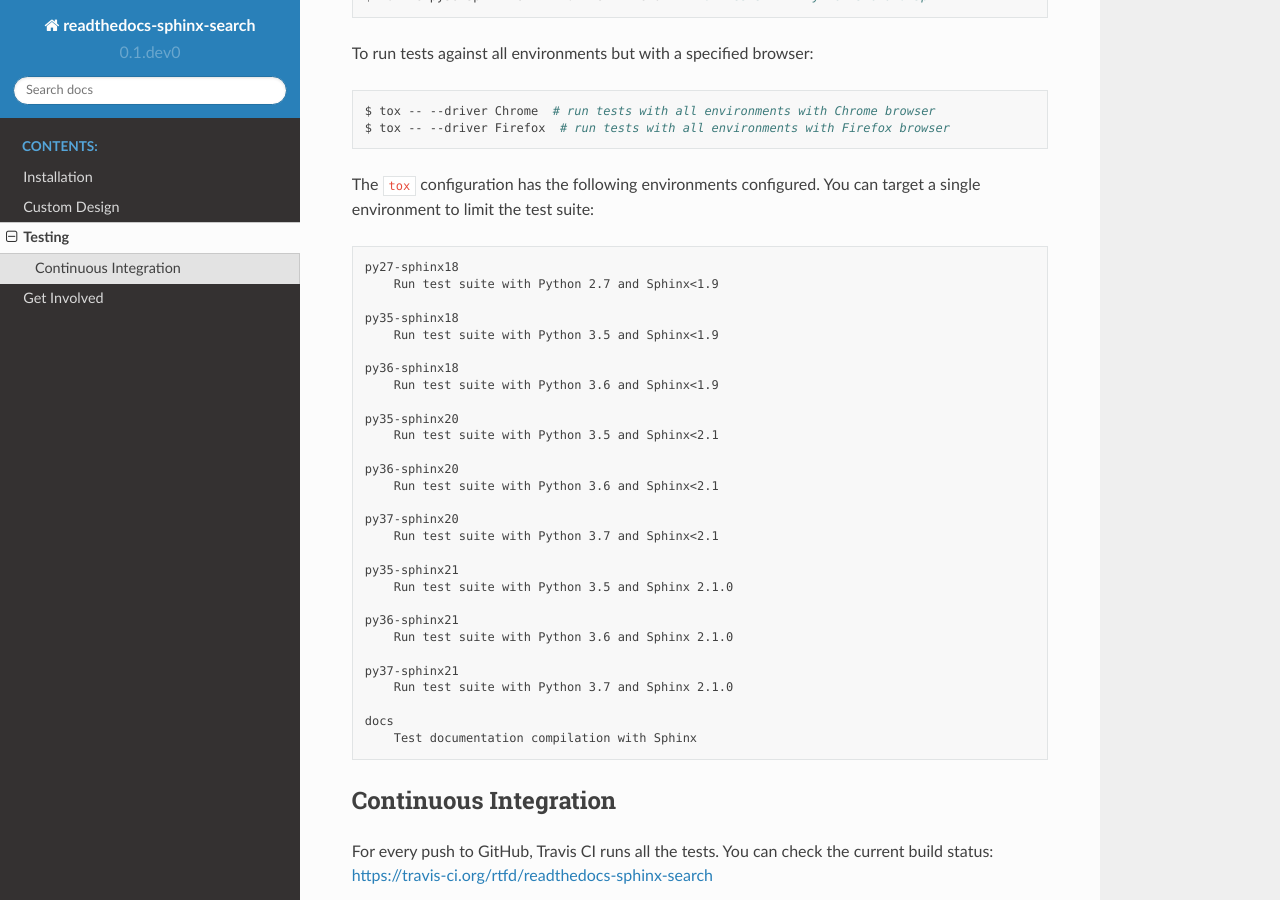
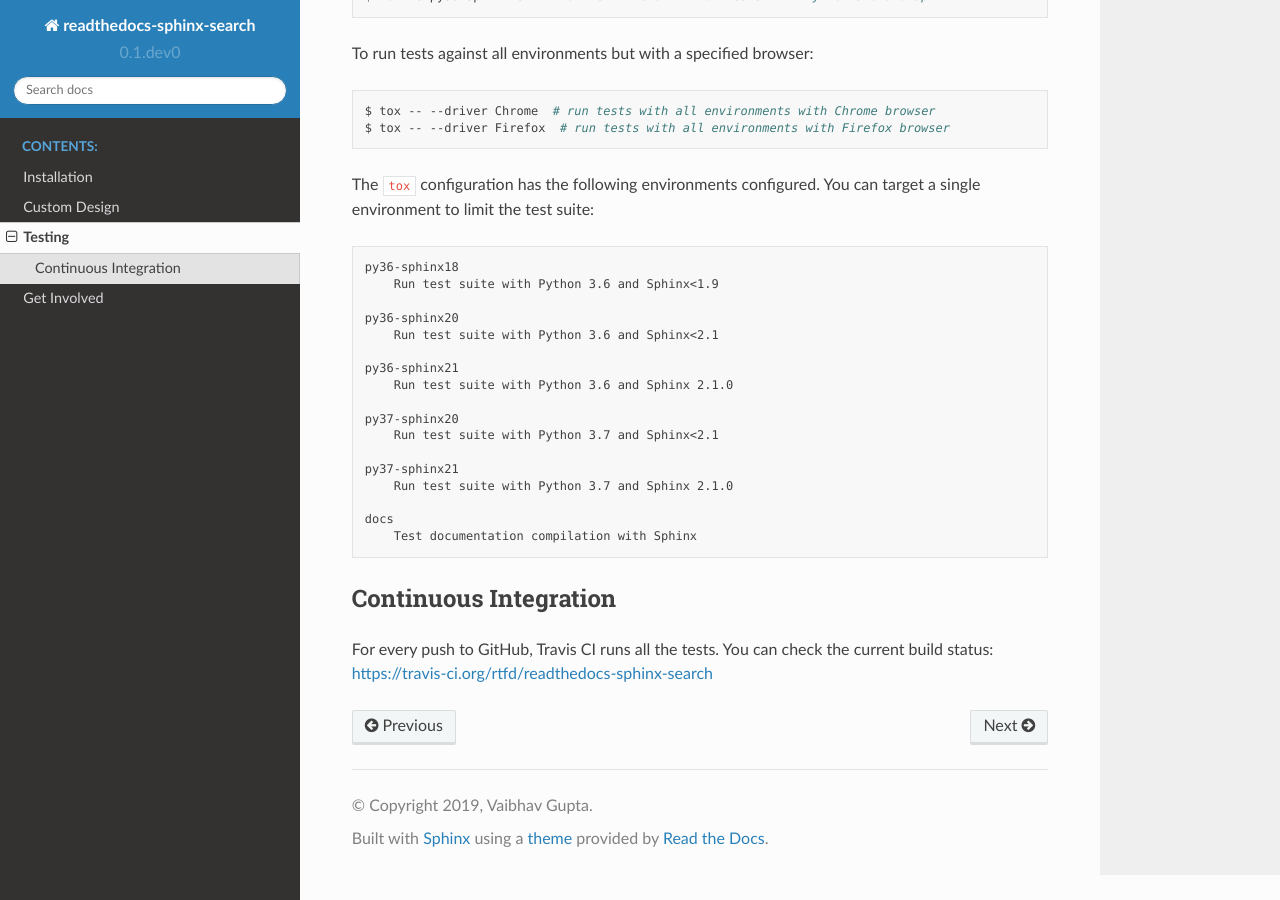
Before and after one commit to readthedocs/readthedocs-sphinx-search, a Sphinx documentation site: the page built from docs/testing.rst, in a window 1280 px wide and 900 px high, scrolled down 1130 px. Built offline with Sphinx 7.4.7 and the Read the Docs theme 2.0.0, drawn with Linux system fonts in a browser that asks for light colours.

Commit message:
update testing docs

```diff
--- a/docs/testing.rst
+++ b/docs/testing.rst
@@ -57,29 +57,17 @@ You can target a single environment to limit the test suite:
 
 .. code-block:: text
 
-    py27-sphinx18
-        Run test suite with Python 2.7 and Sphinx<1.9
-
-    py35-sphinx18
-        Run test suite with Python 3.5 and Sphinx<1.9
-
     py36-sphinx18
         Run test suite with Python 3.6 and Sphinx<1.9
-
-    py35-sphinx20
-        Run test suite with Python 3.5 and Sphinx<2.1
 
     py36-sphinx20
         Run test suite with Python 3.6 and Sphinx<2.1
 
+    py36-sphinx21
+        Run test suite with Python 3.6 and Sphinx 2.1.0
+
     py37-sphinx20
         Run test suite with Python 3.7 and Sphinx<2.1
-
-    py35-sphinx21
-        Run test suite with Python 3.5 and Sphinx 2.1.0
-
-    py36-sphinx21
-        Run test suite with Python 3.6 and Sphinx 2.1.0
 
     py37-sphinx21
         Run test suite with Python 3.7 and Sphinx 2.1.0
```
